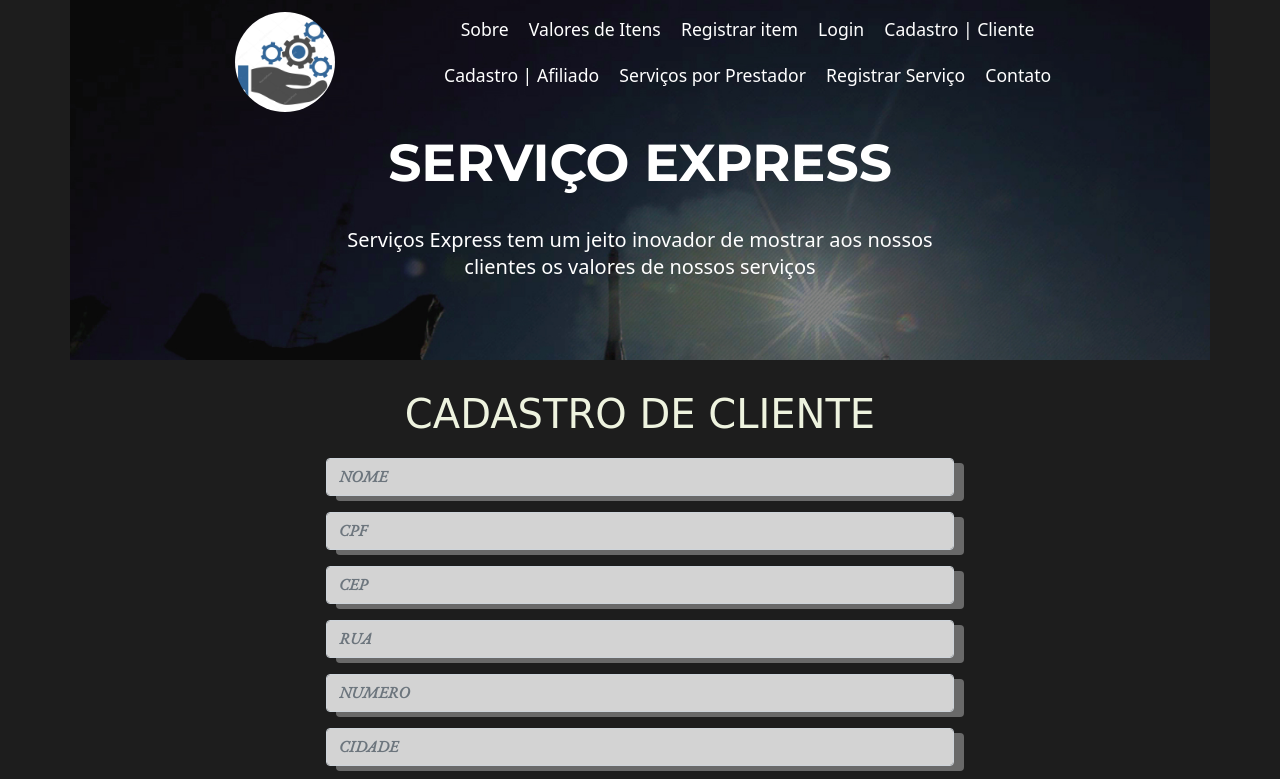
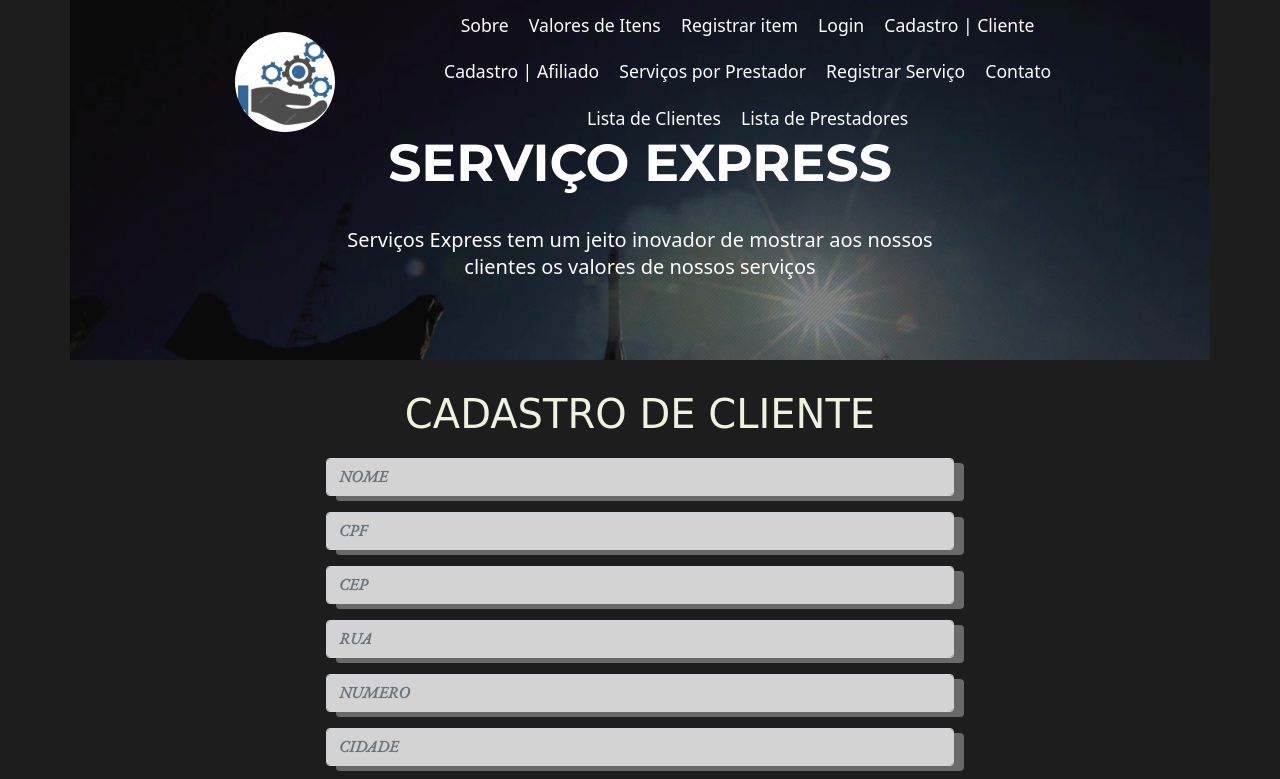
Before and after one commit to jehgloor/ProvaNode_2022.1.2, a website: page front-end/cliente.html in a window 1280 px wide. Shown: the top 779 px of the page. Drawn offline with nearby package versions, Linux system fonts and the light colour scheme; a web font is replaced by a local one.

Commit message:
adicionando os links de listas

```diff
--- a/front-end/cliente.html
+++ b/front-end/cliente.html
@@ -33,6 +33,8 @@
                 <li class="cabecalho__link"> <a href="servicoLista.html">Serviços por Prestador</a></li>
                 <li class="cabecalho__link"> <a href="servico.html">Registrar Serviço</a></li>
                 <li class="cabecalho__link"><a href="#">Contato</a></li>
+                <li class="cabecalho__link"> <a href="clienteLista.html">Lista de Clientes</a></li>
+                <li class="cabecalho__link"> <a href="prestadorServicoLista.html">Lista de Prestadores</a></li>
             </ul>
         </nav>
     </header>
```
Also changed, not shown: front-end/clienteLista.html (+2 -0 lines), front-end/itensDeServico.html (+2 -0 lines), front-end/listaitensdeservico.html (+2 -0 lines), front-end/login.html (+2 -0 lines), front-end/prestadorServico.html (+2 -0 lines), front-end/prestadorServicoLista.html (+2 -0 lines), front-end/servico.html (+2 -0 lines), front-end/servicoLista.html (+2 -0 lines).
